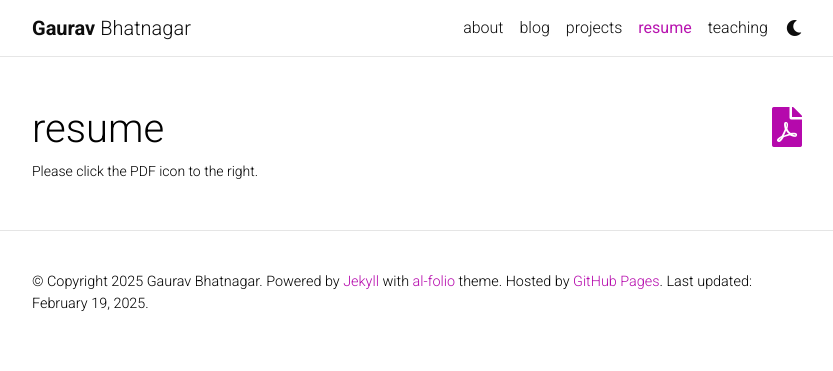
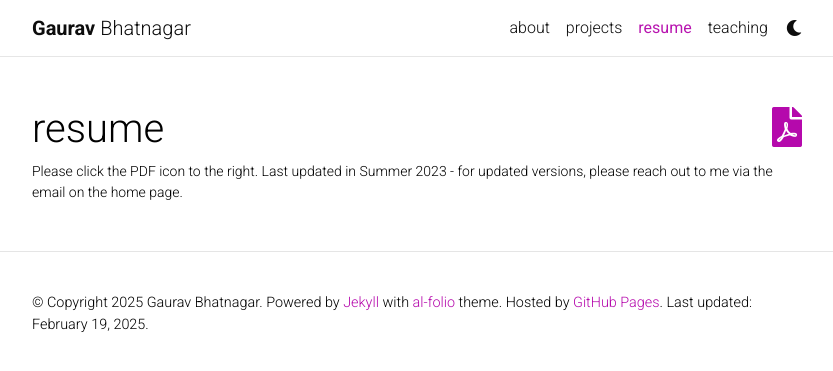
Before and after one commit to mech-a/mech-a.github.io, a Jekyll site: the page built from _pages/cv.md, in a window 1280 px wide. Shown: the top 371 px of the page, without its empty margins (223-1056 px from the left). Built offline with Jekyll 4.4.1, drawn with Linux system fonts in a browser that asks for light colours; comment, search, counter and statistics services are not loaded; a style sheet for code colours, icons or effects is not loaded.

Commit message:
update feb 25

```diff
--- a/_config.yml
+++ b/_config.yml
@@ -118,9 +118,9 @@ bing_site_verification: # out your bing-site-verification ID (Bing Webmaster)
 # Blog
 # -----------------------------------------------------------------------------
 
-blog_name: Blog # blog_name will be displayed in your blog page
-blog_nav_title: blog # your blog must have a title for it to be displayed in the nav bar
-blog_description: Project reflections, thoughts, and more.
+blog_name: # blog_name will be displayed in your blog page
+blog_nav_title: # your blog must have a title for it to be displayed in the nav bar
+blog_description:
 permalink: /blog/:year/:title/
 
 # Pagination
--- a/_pages/cv.md
+++ b/_pages/cv.md
@@ -5,10 +5,10 @@ title: resume
 nav: true
 nav_order: 4
 cv_pdf: GauravBhatnagar.pdf
-description: Please click the PDF icon to the right.
+description: Please click the PDF icon to the right. Last updated in Summer 2023 - for updated versions, please reach out to me via the email on the home page.
 # pdf_file: "GauravBhatnagar.pdf"
 ---
 
-Please see the button above. Last updated in Summer 2023 - for updated versions, please reach out to me via the email on the home page.
+Please see the button above.
 
 <!-- {% pdf  {{ page.cv_pdf | prepend: '/assets/pdf/' | prepend: site.baseurl }} no_link %} -->
```
Also changed, not shown: _news/2024-01-01-SKY copy.md (added, +8 -0 lines), _news/2024-07-01-Relta.md (added, +8 -0 lines), _pages/about.md (+13 -4 lines), _pages/teaching.md (+3 -2 lines), _news/2023-12-01-PPR copy.md (renamed from _news/2023-12-01-PPR.md).
